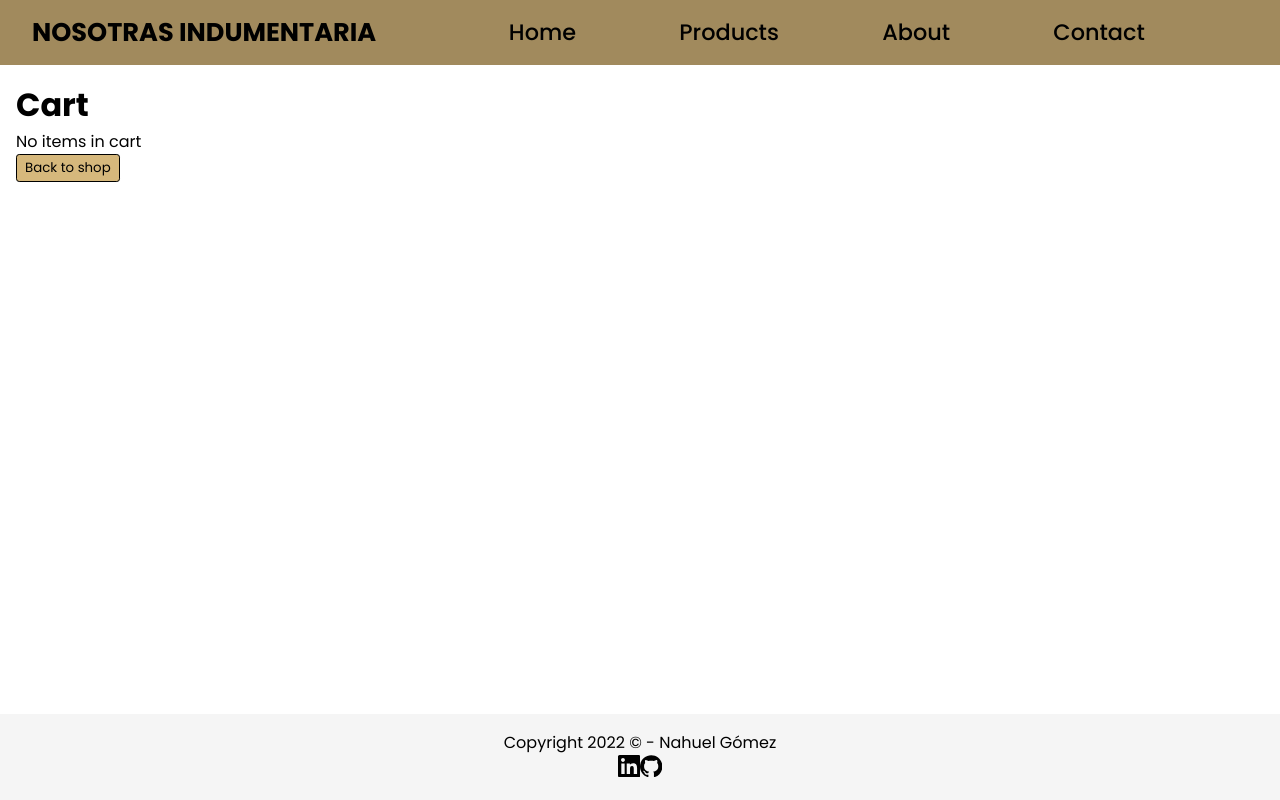
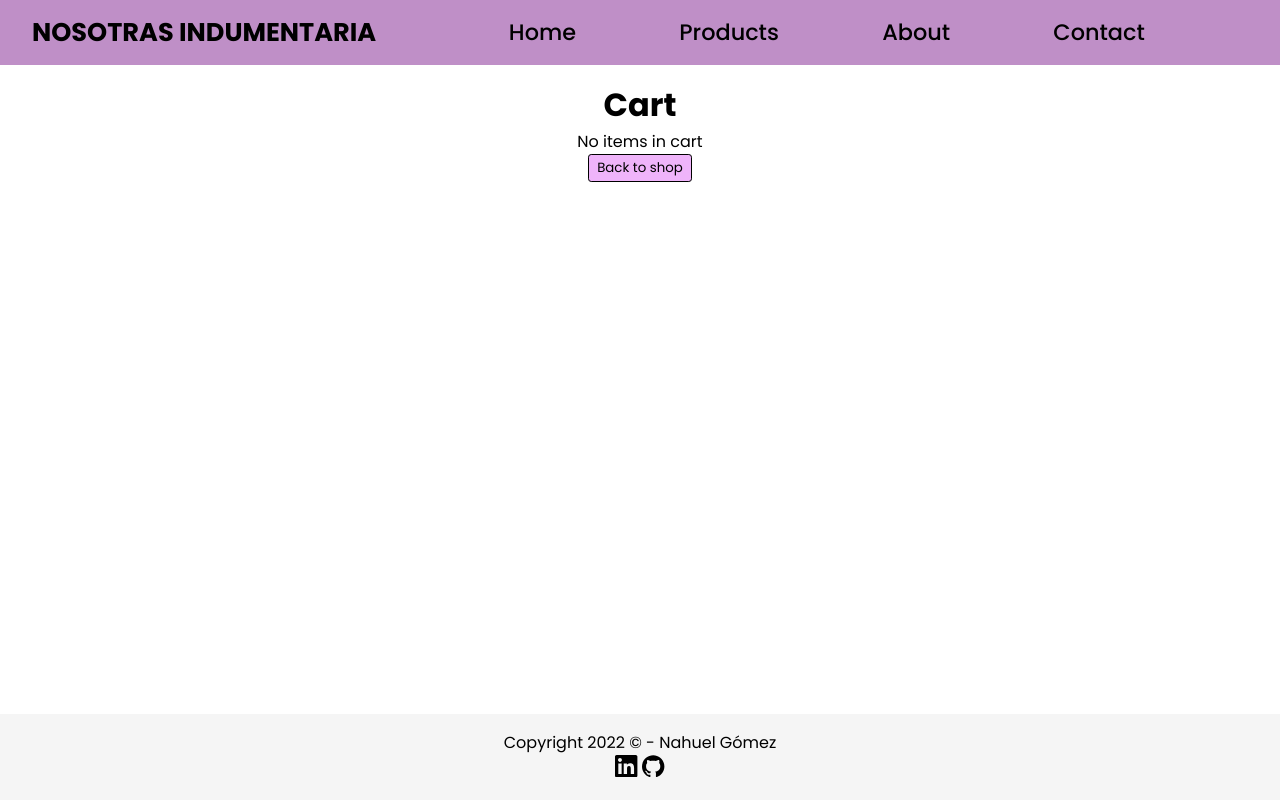
Before and after one commit to almanoduerme/coderhouse-react, a React (Create React App) app: page /cart in a window 1280 px wide. Built offline with nearby package versions, Linux system fonts and the light colour scheme.

Commit message:
fixed color

```diff
--- a/src/components/Button/Button.css
+++ b/src/components/Button/Button.css
@@ -1,6 +1,6 @@
 .btn {
   padding: 0.2rem 0.5rem;
-  background-color: #d6b87c;
+  background-color: #EFB4FA;
   border-radius: 0.2rem;
   border: 1px solid black;
 }
--- a/src/components/Footer/Footer.js
+++ b/src/components/Footer/Footer.js
@@ -10,10 +10,10 @@ const Footer = () => {
     <footer className="footer">
       <p>Copyright {year} &copy; - Nahuel Gómez</p>
       <div className="footer__social">
-        <SiLinkedin className="icon" />
-        <SiGithub className="icon" />
-
-        {/* Create link social link */}
+        <a href="https://www.linkedin.com/in/gomeznahuel/" target="blank">
+        <SiLinkedin className="icon" /> </a>
+        <a href="https://www.github.com/almanoduerme" target="blank">
+        <SiGithub className="icon" /> </a>
       </div>
     </footer>
   );
--- a/src/components/ItemListContainer/ItemListContainer.css
+++ b/src/components/ItemListContainer/ItemListContainer.css
@@ -9,11 +9,12 @@
   flex-direction: row;
   justify-content: flex-start;
   align-items: flex-start;
+  border: 1px solid black;
 }
 
 .category .nav-link {
   width: 40%;
-  background-color: pink;
+  background-color: #EFB4FA;
 }
 
 .category .nav-link:hover {
@@ -22,6 +23,10 @@
 
 .navLink:hover {
   font-style: italic;
+}
+
+.loading {
+  text-align: center;
 }
 
 @media screen and (max-width: 1200px) {
--- a/src/components/ItemListContainer/ItemListContainer.js
+++ b/src/components/ItemListContainer/ItemListContainer.js
@@ -3,6 +3,9 @@ import { getProducts, getProductsByCategory, getCategorias } from "../Api";
 import ItemList from "../ItemList/ItemList";
 import { NavLink, useParams } from "react-router-dom";
 import "./ItemListContainer.css";
+
+// Import React Spinner
+import SyncLoader from "react-spinners/SyncLoader";
 
 const ItemListContainer = () => {
   const [products, setProducts] = useState([]);
@@ -29,7 +32,11 @@ const ItemListContainer = () => {
   return (
     <>
       {loading ? (
-        <h1>loading....</h1>
+        // <h1 className="loading">loading....</h1>
+        <h1 className="loading">
+          {" "}
+          <SyncLoader color="#E569FB" loading={loading} size={50} />
+        </h1>
       ) : (
         <div className="itemListContainer">
           <div className="category">
--- a/src/components/NavBar/NavBar.css
+++ b/src/components/NavBar/NavBar.css
@@ -4,7 +4,7 @@
   display: flex;
   justify-content: space-between;
   align-items: center;
-  background-color: #a18a5d;
+  background-color: #bf8fc7;
 }
 
 .header .logo-container {
@@ -33,7 +33,7 @@
 }
 
 .header .link:hover {
-  color: #efce8b;
+  color: white;
 }
 
 .bars {
--- a/src/pages/Cart.js
+++ b/src/pages/Cart.js
@@ -2,14 +2,15 @@ import CartContext from "../context/CartContext";
 import React, { useContext } from "react";
 import { NavLink } from "react-router-dom";
 import Button from "../components/Button/Button";
+import "./stylesheet/Cart.css";
 
 export default function Cart() {
   const { cart, removeItem, getTotalPrice } = useContext(CartContext);
 
   return (
-    <div>
+    <div className="Cart">
       <h1>Cart</h1>
-      <ul>
+      <ul className="cart-ul">
         {cart.length <= 0 ? (
           <>
             <p>No items in cart</p>
@@ -20,15 +21,16 @@ export default function Cart() {
         ) : (
           cart.map((item) => (
             <li key={item.item.id}>
+              <img className="img" src={item.item.img} alt={item.item.name} />
               <p>{item.item.name}</p>
+              <p>{item.quantity}</p>
               <p>{item.item.price}</p>
               <button onClick={() => removeItem(item)}>Remove</button>
             </li>
           ))
         )}
       </ul>
-
-      {cart.length > 0 && <p>Total: {getTotalPrice()}</p>}
+      {cart.length > 0 && <p className="getTotalPrice">Total price: {getTotalPrice()}</p>}
     </div>
   );
 }
--- /dev/null
+++ b/src/pages/stylesheet/Cart.css
@@ -0,0 +1,28 @@
+.Cart {
+  width: 60%;
+  margin: 0 auto;
+  text-align: center;
+}
+
+.cart-ul {
+  display: flex;
+  flex-direction: column;
+}
+
+.cart-ul li {
+  display: flex;
+  flex-direction: row;
+  justify-content: space-between;
+  align-items: center;
+  border: 1px solid black;
+  padding: 1rem;
+  margin: 1rem 0;
+}
+
+.Cart .cart-ul li .img {
+  max-width: 6%;
+}
+
+.getTotalPrice {
+  text-align: center;
+}
```
